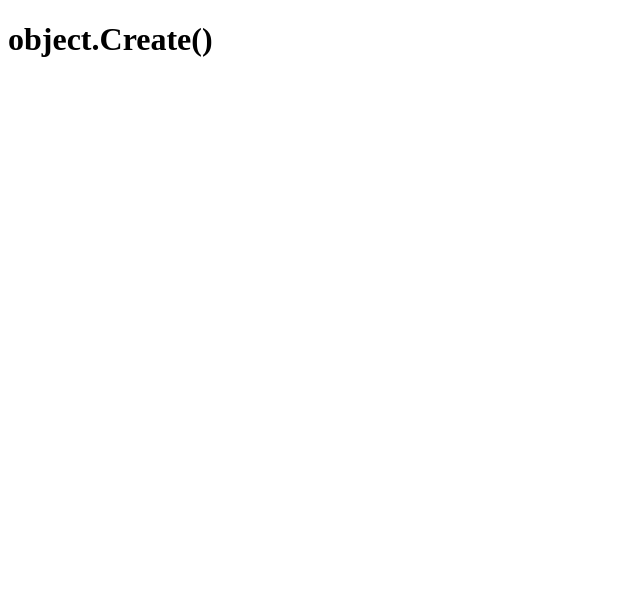
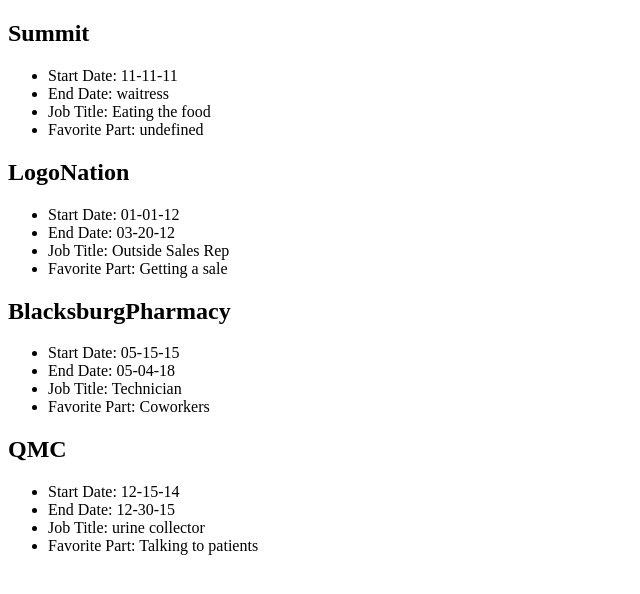
Before and after one commit to ncox2011/ObjectCreate, a plain HTML site: page index.html in a window 1280 px wide. Shown: the whole page, without its empty margins (0-640 px from the left). Drawn offline with Linux system fonts and the light colour scheme.

Commit message:
added list items

```diff
--- a/index.html
+++ b/index.html
@@ -7,7 +7,6 @@
     <title>Object Create</title>
 </head>
 <body>
-    <h1>object.Create()</h1>
     <script src='main.js'></script>
 </body>
 </html>
--- a/main.js
+++ b/main.js
@@ -29,10 +29,10 @@ function makeObj(businessName, startDate, endDate, job, liked) {
     return obj
 }
 
-let summit = makeObj("The Summit", '11-11-11', 'waitress', 'Eating the food')
+let summit = makeObj("Summit", '11-11-11', 'waitress', 'Eating the food')
 let sales = makeObj('LogoNation', '01-01-12', '03-20-12', 'Outside Sales Rep', 'Getting a sale')
-let pharm = makeObj('Blacksburg Pharmacy', '05-15-15', '05-04-18', 'Technician', 'Coworkers')
-let QMC = makeObj("OMC Addiction Clinic", "12-15-14", "12-30-15", "urine collector", "Talking to patients")
+let pharm = makeObj('BlacksburgPharmacy', '05-15-15', '05-04-18', 'Technician', 'Coworkers')
+let QMC = makeObj("QMC", "12-15-14", "12-30-15", "urine collector", "Talking to patients")
 
 //console.log(summit)
 
@@ -44,23 +44,58 @@ _arry.push(summit, sales, pharm, QMC);
 
 //Define making Articles
 const writeArticles = (_arry) => {
-
+console.log(_arry);
     //Create a loop to iterate over the array
     if (_arry.length > 0) {
         for (var property in _arry) {
+            console.log(property)
             let job = _arry[property];
 
+            //Create an article for each Job
             const newArticle = document.createElement('article')
-        newArticle.id = job.name;
+            newArticle.id = job.business;
             document.body.appendChild(newArticle);
+            const article = document.getElementById(newArticle.id)
 
-    }
+
+            //Create a header for each Job with name
+            const newHead = document.createElement('h1')
+            newHead.innerHTML = job.business;
+            article.appendChild(newHead)
+
+            //create an unordered list for each job
+            const newList = document.createElement('ul')
+            newList.id = ("Lists" + job.business)
+            article.appendChild(newList)
+            const list = document.getElementById(newList.id)
+
+            //Create list items for each job
+
+            //Create list item for start date
+            const startDate = document.createElement('li')
+            startDate.innerHTML = "Start Date: " + job.employmentStart;
+            newList.appendChild(startDate)
+
+            const endDate = document.createElement('li')
+            endDate.innerHTML = "End Date: " + job.employmentEnd;
+            newList.appendChild(endDate)
+
+            const title = document.createElement('li')
+            title.innerHTML = "Job Title: " + job.jobTitle;
+            newList.appendChild(title)
+
+            const favorite = document.createElement('li')
+            favorite.innerHTML = "Favorite Part: " + job.favoritePart;
+            newList.appendChild(favorite)
+
+
+
+
 
 
         }
-  //  list = list + _arry[property]
-//}
-//console.log('making a list', list)
+    }
+}
+console.log("Hi")
 
-//g = document.createElement('article')
-//g.setAttribute('id', )
+writeArticles(_arry);
```
Lines whose indentation alone changed are shown as unchanged.
